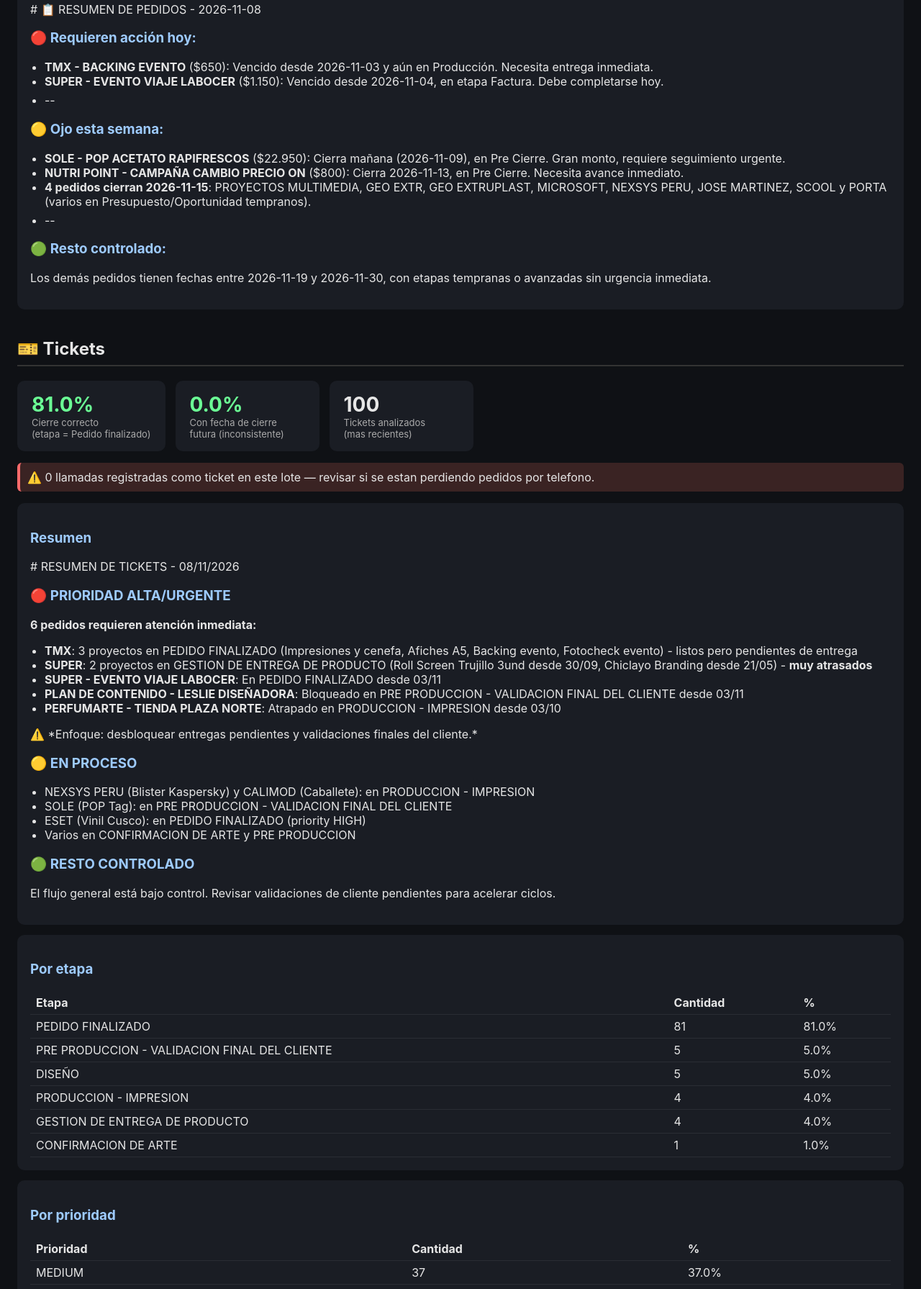
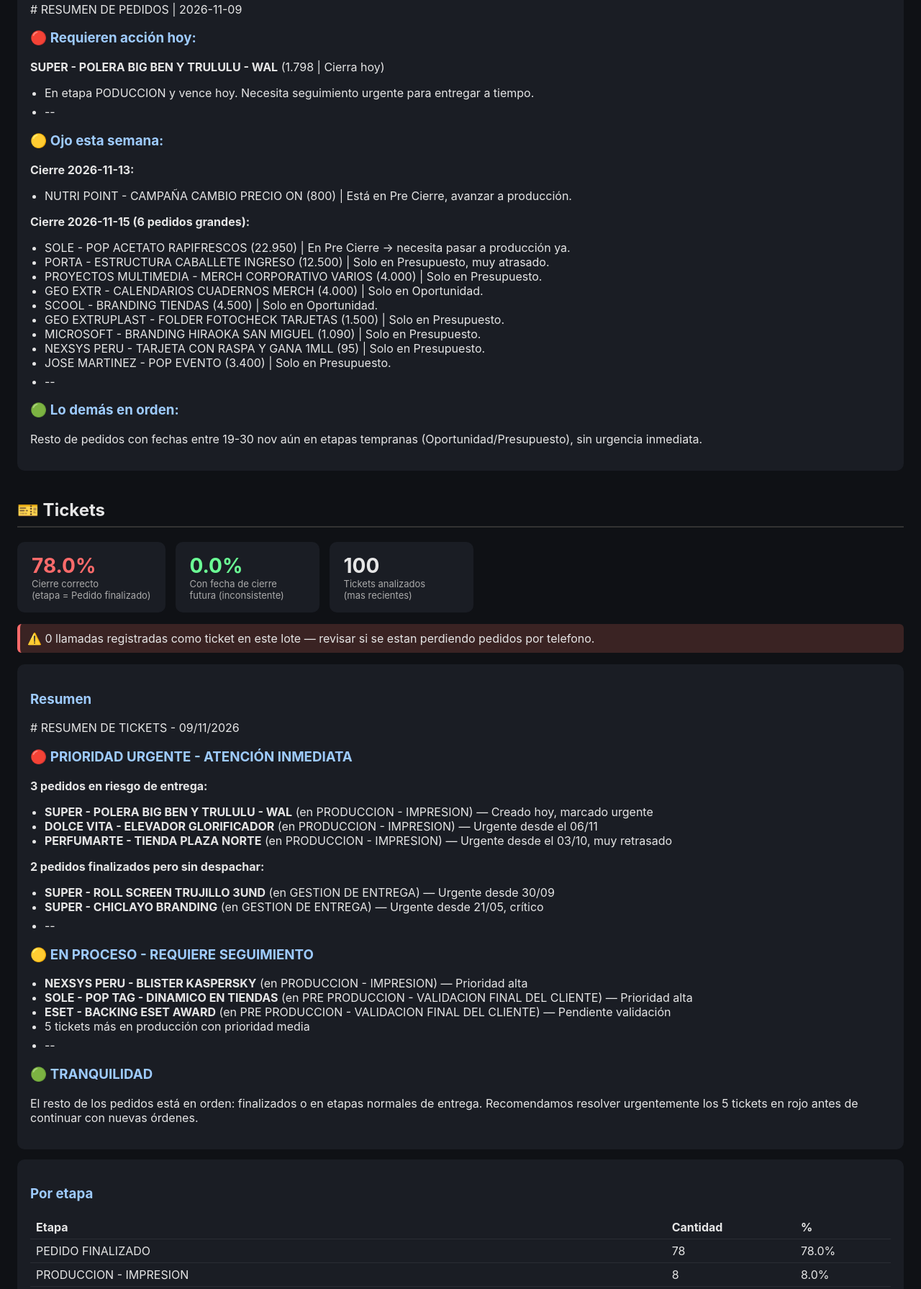
Before and after one commit to hectorch1805-dev/AGENTE-PRODUCCION, a plain HTML site: page docs/index.html in a window 1280 px wide. Shown: the part 221-2012 px from the top of the page at 72% size. Drawn offline with Linux system fonts and the light colour scheme.

Commit message:
Actualizar dashboard Mon Nov  9 23:44:07 UTC 2026

```diff
--- a/docs/index.html
+++ b/docs/index.html
@@ -26,37 +26,48 @@
 </head>
 <body>
 <h1>📊 Dashboard — Pedidos y Tickets</h1>
-<div class="fecha">Actualizado: 08/11/2026 14:26 (hora Perú)</div>
+<div class="fecha">Actualizado: 09/11/2026 18:43 (hora Perú)</div>
 
 <h2 id="pedidos">📦 Pedidos</h2>
 <div class="card">
-<p># 📋 RESUMEN DE PEDIDOS - 2026-11-08</p>
+<p># RESUMEN DE PEDIDOS | 2026-11-09</p>
 <h3>🔴 Requieren acción hoy:</h3>
+<p><strong>SUPER - POLERA BIG BEN Y TRULULU - WAL</strong> (1.798 | Cierra hoy)</p>
 <ul>
-<li><strong>TMX - BACKING EVENTO</strong> ($650): Vencido desde 2026-11-03 y aún en Producción. Necesita entrega inmediata.</li>
-<li><strong>SUPER - EVENTO VIAJE LABOCER</strong> ($1.150): Vencido desde 2026-11-04, en etapa Factura. Debe completarse hoy.</li>
+<li>En etapa PODUCCION y vence hoy. Necesita seguimiento urgente para entregar a tiempo.</li>
 </ul>
 <ul>
 <li>--</li>
 </ul>
 <h3>🟡 Ojo esta semana:</h3>
+<p><strong>Cierre 2026-11-13:</strong></p>
 <ul>
-<li><strong>SOLE - POP ACETATO RAPIFRESCOS</strong> ($22.950): Cierra mañana (2026-11-09), en Pre Cierre. Gran monto, requiere seguimiento urgente.</li>
-<li><strong>NUTRI POINT - CAMPAÑA CAMBIO PRECIO ON</strong> ($800): Cierra 2026-11-13, en Pre Cierre. Necesita avance inmediato.</li>
-<li><strong>4 pedidos cierran 2026-11-15</strong>: PROYECTOS MULTIMEDIA, GEO EXTR, GEO EXTRUPLAST, MICROSOFT, NEXSYS PERU, JOSE MARTINEZ, SCOOL y PORTA (varios en Presupuesto/Oportunidad tempranos).</li>
+<li>NUTRI POINT - CAMPAÑA CAMBIO PRECIO ON (800) | Está en Pre Cierre, avanzar a producción.</li>
+</ul>
+<p><strong>Cierre 2026-11-15 (6 pedidos grandes):</strong></p>
+<ul>
+<li>SOLE - POP ACETATO RAPIFRESCOS (22.950) | En Pre Cierre → necesita pasar a producción ya.</li>
+<li>PORTA - ESTRUCTURA CABALLETE INGRESO (12.500) | Solo en Presupuesto, muy atrasado.</li>
+<li>PROYECTOS MULTIMEDIA - MERCH CORPORATIVO VARIOS (4.000) | Solo en Presupuesto.</li>
+<li>GEO EXTR - CALENDARIOS CUADERNOS MERCH (4.000) | Solo en Oportunidad.</li>
+<li>SCOOL - BRANDING TIENDAS (4.500) | Solo en Oportunidad.</li>
+<li>GEO EXTRUPLAST - FOLDER FOTOCHECK TARJETAS (1.500) | Solo en Presupuesto.</li>
+<li>MICROSOFT - BRANDING HIRAOKA SAN MIGUEL (1.090) | Solo en Presupuesto.</li>
+<li>NEXSYS PERU - TARJETA CON RASPA Y GANA 1MLL (95) | Solo en Presupuesto.</li>
+<li>JOSE MARTINEZ - POP EVENTO (3.400) | Solo en Presupuesto.</li>
 </ul>
 <ul>
 <li>--</li>
 </ul>
-<h3>🟢 Resto controlado:</h3>
-<p>Los demás pedidos tienen fechas entre 2026-11-19 y 2026-11-30, con etapas tempranas o avanzadas sin urgencia inmediata.</p>
+<h3>🟢 Lo demás en orden:</h3>
+<p>Resto de pedidos con fechas entre 19-30 nov aún en etapas tempranas (Oportunidad/Presupuesto), sin urgencia inmediata.</p>
 </div>
 
 <h2 id="tickets">🎫 Tickets</h2>
 
 <div class="kpis">
   <div class="kpi">
-    <div class="valor verde">81.0%</div>
+    <div class="valor rojo">78.0%</div>
     <div class="label">Cierre correcto<br>(etapa = Pedido finalizado)</div>
   </div>
   <div class="kpi">
@@ -73,36 +84,44 @@
 
 <div class="card">
 <h3>Resumen</h3>
-<p># RESUMEN DE TICKETS - 08/11/2026</p>
-<h3>🔴 PRIORIDAD ALTA/URGENTE</h3>
-<p><strong>6 pedidos requieren atención inmediata:</strong></p>
+<p># RESUMEN DE TICKETS - 09/11/2026</p>
+<h3>🔴 PRIORIDAD URGENTE - ATENCIÓN INMEDIATA</h3>
+<p><strong>3 pedidos en riesgo de entrega:</strong></p>
 <ul>
-<li><strong>TMX</strong>: 3 proyectos en PEDIDO FINALIZADO (Impresiones y cenefa, Afiches A5, Backing evento, Fotocheck evento) - listos pero pendientes de entrega</li>
-<li><strong>SUPER</strong>: 2 proyectos en GESTION DE ENTREGA DE PRODUCTO (Roll Screen Trujillo 3und desde 30/09, Chiclayo Branding desde 21/05) - <strong>muy atrasados</strong></li>
-<li><strong>SUPER - EVENTO VIAJE LABOCER</strong>: En PEDIDO FINALIZADO desde 03/11</li>
-<li><strong>PLAN DE CONTENIDO - LESLIE DISEÑADORA</strong>: Bloqueado en PRE PRODUCCION - VALIDACION FINAL DEL CLIENTE desde 03/11</li>
-<li><strong>PERFUMARTE - TIENDA PLAZA NORTE</strong>: Atrapado en PRODUCCION - IMPRESION desde 03/10</li>
+<li><strong>SUPER - POLERA BIG BEN Y TRULULU - WAL</strong> (en PRODUCCION - IMPRESION) — Creado hoy, marcado urgente</li>
+<li><strong>DOLCE VITA - ELEVADOR GLORIFICADOR</strong> (en PRODUCCION - IMPRESION) — Urgente desde el 06/11</li>
+<li><strong>PERFUMARTE - TIENDA PLAZA NORTE</strong> (en PRODUCCION - IMPRESION) — Urgente desde el 03/10, muy retrasado</li>
 </ul>
-<p>⚠️ *Enfoque: desbloquear entregas pendientes y validaciones finales del cliente.*</p>
-<h3>🟡 EN PROCESO</h3>
+<p><strong>2 pedidos finalizados pero sin despachar:</strong></p>
 <ul>
-<li>NEXSYS PERU (Blister Kaspersky) y CALIMOD (Caballete): en PRODUCCION - IMPRESION</li>
-<li>SOLE (POP Tag): en PRE PRODUCCION - VALIDACION FINAL DEL CLIENTE</li>
-<li>ESET (Vinil Cusco): en PEDIDO FINALIZADO (priority HIGH)</li>
-<li>Varios en CONFIRMACION DE ARTE y PRE PRODUCCION</li>
+<li><strong>SUPER - ROLL SCREEN TRUJILLO 3UND</strong> (en GESTION DE ENTREGA) — Urgente desde 30/09</li>
+<li><strong>SUPER - CHICLAYO BRANDING</strong> (en GESTION DE ENTREGA) — Urgente desde 21/05, crítico</li>
 </ul>
-<h3>🟢 RESTO CONTROLADO</h3>
-<p>El flujo general está bajo control. Revisar validaciones de cliente pendientes para acelerar ciclos.</p>
+<ul>
+<li>--</li>
+</ul>
+<h3>🟡 EN PROCESO - REQUIERE SEGUIMIENTO</h3>
+<ul>
+<li><strong>NEXSYS PERU - BLISTER KASPERSKY</strong> (en PRODUCCION - IMPRESION) — Prioridad alta</li>
+<li><strong>SOLE - POP TAG - DINAMICO EN TIENDAS</strong> (en PRE PRODUCCION - VALIDACION FINAL DEL CLIENTE) — Prioridad alta</li>
+<li><strong>ESET - BACKING ESET AWARD</strong> (en PRE PRODUCCION - VALIDACION FINAL DEL CLIENTE) — Pendiente validación</li>
+<li>5 tickets más en producción con prioridad media</li>
+</ul>
+<ul>
+<li>--</li>
+</ul>
+<h3>🟢 TRANQUILIDAD</h3>
+<p>El resto de los pedidos está en orden: finalizados o en etapas normales de entrega. Recomendamos resolver urgentemente los 5 tickets en rojo antes de continuar con nuevas órdenes.</p>
 </div>
 
 <div class="card">
 <h3>Por etapa</h3>
 <table><tr><th>Etapa</th><th>Cantidad</th><th>%</th></tr>
-<tr><td>PEDIDO FINALIZADO</td><td>81</td><td>81.0%</td></tr>
-<tr><td>PRE PRODUCCION - VALIDACION FINAL DEL CLIENTE</td><td>5</td><td>5.0%</td></tr>
+<tr><td>PEDIDO FINALIZADO</td><td>78</td><td>78.0%</td></tr>
+<tr><td>PRODUCCION - IMPRESION</td><td>8</td><td>8.0%</td></tr>
 <tr><td>DISEÑO</td><td>5</td><td>5.0%</td></tr>
-<tr><td>PRODUCCION - IMPRESION</td><td>4</td><td>4.0%</td></tr>
 <tr><td>GESTION DE ENTREGA DE PRODUCTO</td><td>4</td><td>4.0%</td></tr>
+<tr><td>PRE PRODUCCION - VALIDACION FINAL DEL CLIENTE</td><td>4</td><td>4.0%</td></tr>
 <tr><td>CONFIRMACION DE ARTE</td><td>1</td><td>1.0%</td></tr>
 
 </table>
@@ -111,10 +130,10 @@
 <div class="card">
 <h3>Por prioridad</h3>
 <table><tr><th>Prioridad</th><th>Cantidad</th><th>%</th></tr>
-<tr><td>MEDIUM</td><td>37</td><td>37.0%</td></tr>
-<tr><td>HIGH</td><td>31</td><td>31.0%</td></tr>
-<tr><td>URGENT</td><td>30</td><td>30.0%</td></tr>
-<tr><td>SIN ASIGNAR</td><td>2</td><td>2.0%</td></tr>
+<tr><td>MEDIUM</td><td>36</td><td>36.0%</td></tr>
+<tr><td>URGENT</td><td>31</td><td>31.0%</td></tr>
+<tr><td>HIGH</td><td>30</td><td>30.0%</td></tr>
+<tr><td>SIN ASIGNAR</td><td>3</td><td>3.0%</td></tr>
 
 </table>
 </div>
@@ -122,22 +141,22 @@
 <div class="card">
 <h3>Por canal</h3>
 <table><tr><th>Canal</th><th>Cantidad</th><th>%</th></tr>
-<tr><td>CHAT</td><td>63</td><td>63.0%</td></tr>
-<tr><td>EMAIL</td><td>34</td><td>34.0%</td></tr>
-<tr><td>SIN CANAL</td><td>3</td><td>3.0%</td></tr>
+<tr><td>CHAT</td><td>61</td><td>61.0%</td></tr>
+<tr><td>EMAIL</td><td>35</td><td>35.0%</td></tr>
+<tr><td>SIN CANAL</td><td>4</td><td>4.0%</td></tr>
 
 </table>
 </div>
 
 
-<h2 id="semanal">📅 Reporte Semanal — Semana del 04/11 al 08/11</h2>
+<h2 id="semanal">📅 Reporte Semanal — Semana del 05/11 al 09/11</h2>
 
 <div class="kpis">
-  <div class="kpi"><div class="valor">10</div><div class="label">Negocios creados<br>esta semana</div></div>
+  <div class="kpi"><div class="valor">6</div><div class="label">Negocios creados<br>esta semana</div></div>
   <div class="kpi"><div class="valor">0</div><div class="label">Pasaron a Producción<br>esta semana</div></div>
-  <div class="kpi"><div class="valor">2</div><div class="label">Tickets creados<br>esta semana</div></div>
+  <div class="kpi"><div class="valor">3</div><div class="label">Tickets creados<br>esta semana</div></div>
   <div class="kpi"><div class="valor">0</div><div class="label">Tickets cerrados<br>esta semana</div></div>
-  <div class="kpi"><div class="valor rojo">100.0%</div><div class="label">Tickets Alta/Urgente<br>esta semana</div></div>
+  <div class="kpi"><div class="valor rojo">66.7%</div><div class="label">Tickets Alta/Urgente<br>esta semana</div></div>
 </div>
 
 <div class="card">
@@ -146,8 +165,8 @@
 <tr><td>SUPER</td><td>S/ 6,589.00</td></tr>
 <tr><td>NUTRI POINT</td><td>S/ 3,669.00</td></tr>
 <tr><td>INTECNIA</td><td>S/ 1,035.00</td></tr>
+<tr><td>ESET</td><td>S/ 613.00</td></tr>
 <tr><td>KASKEY</td><td>S/ 527.50</td></tr>
-<tr><td>ESET</td><td>S/ 315.00</td></tr>
 
 </table>
 </div>
@@ -155,8 +174,8 @@
 <div class="card">
 <h3>Tickets por miembro del equipo (esta semana)</h3>
 <table><tr><th>Persona</th><th>Tickets</th></tr>
+<tr><td>Derril Valero</td><td>2</td></tr>
 <tr><td>HECTOR CHAVEZ</td><td>1</td></tr>
-<tr><td>Derril Valero</td><td>1</td></tr>
 
 </table>
 </div>
```
